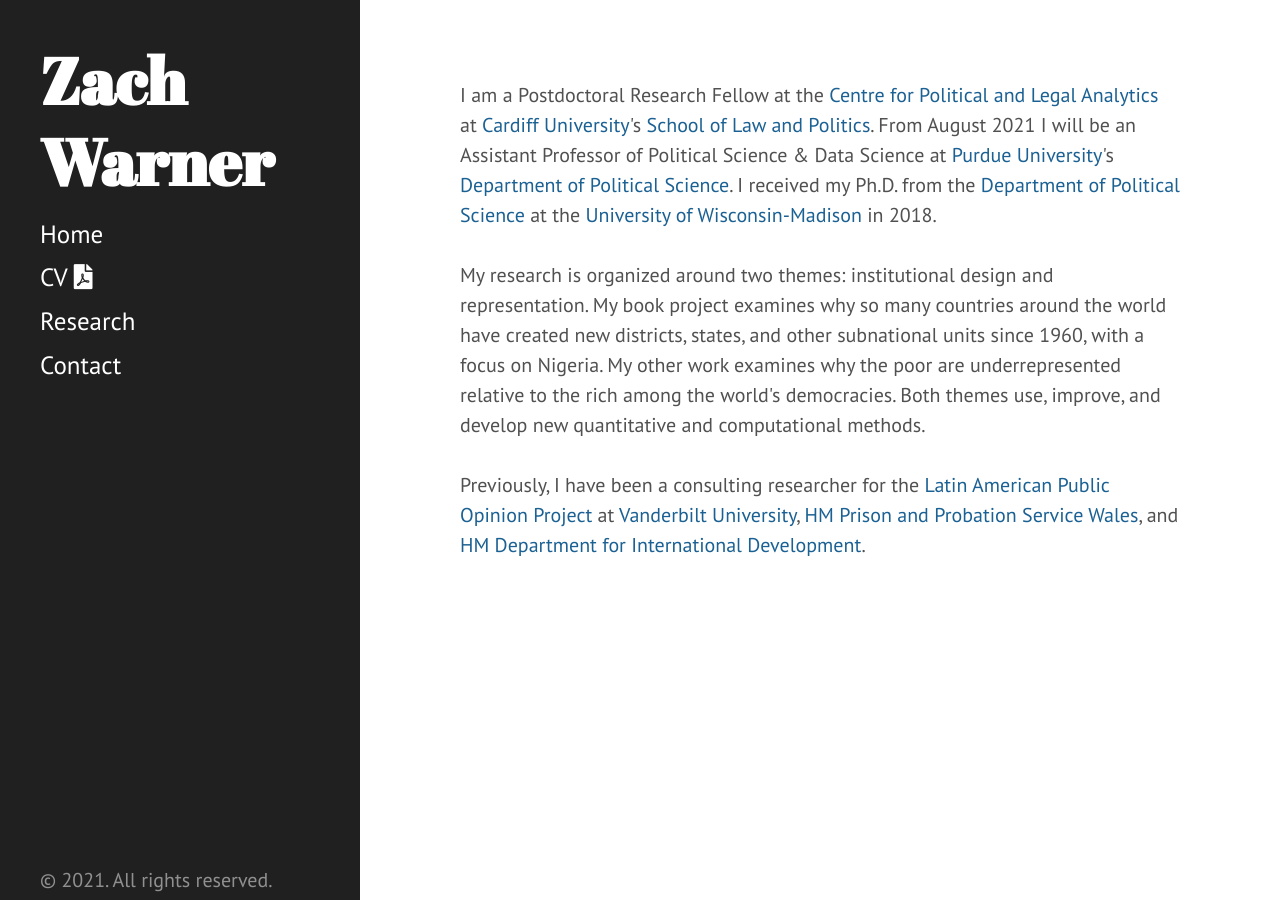
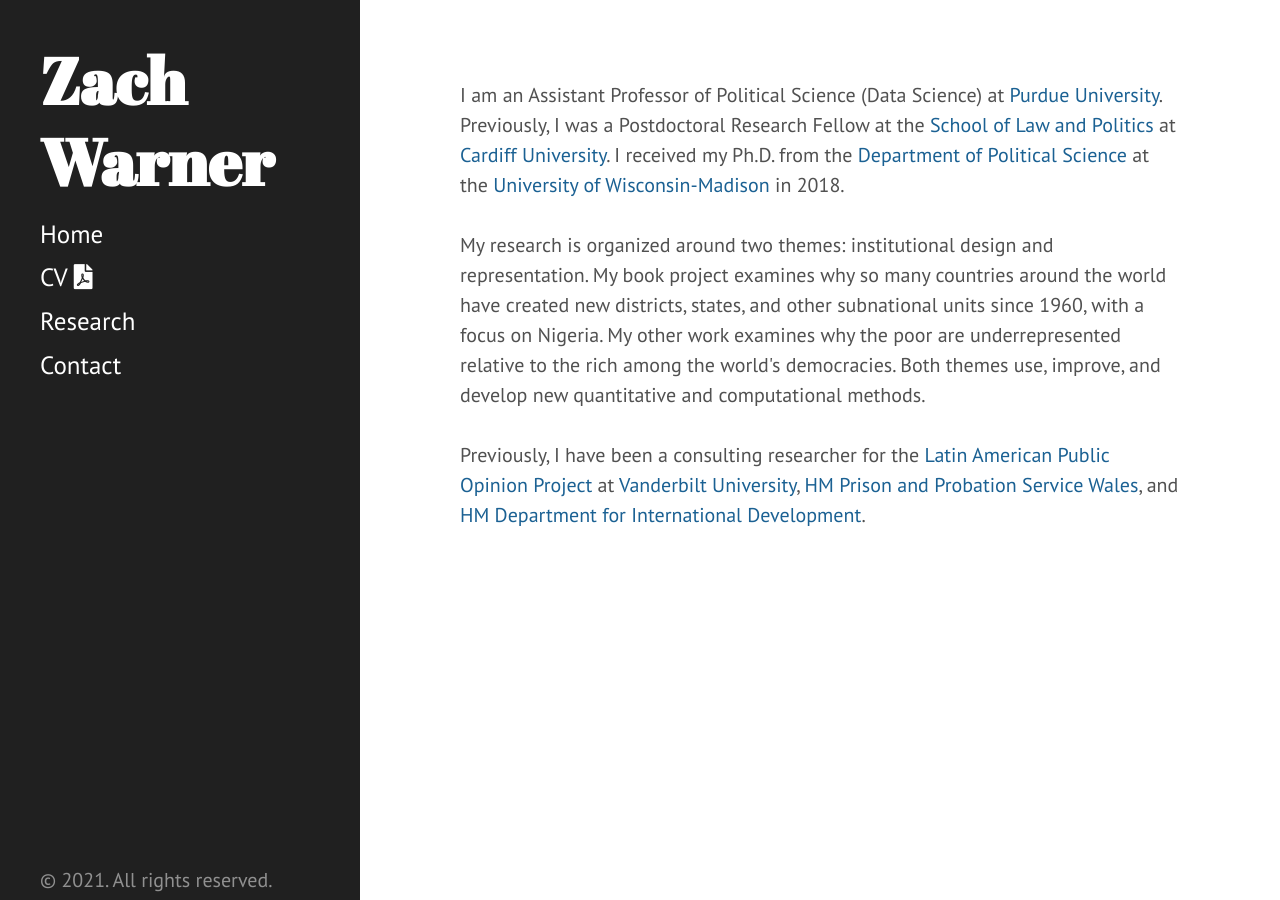
Before and after one commit to zachwarner/zachwarner.github.io, a Jekyll site: the page built from index.html, in a window 1280 px wide. Built offline with Jekyll 4.4.1, drawn with Linux system fonts in a browser that asks for light colours.

Commit message:
Update front page
Make Cardiff info past tense

```diff
--- a/index.html
+++ b/index.html
@@ -3,7 +3,7 @@
 title: Home
 ---
 
-I am a Postdoctoral Research Fellow at the <a href="https://www.cardiff.ac.uk/research/explore/research-units/the-centre-for-political-and-legal-analytics">Centre for Political and Legal Analytics</a> at <a href="https://www.cardiff.ac.uk">Cardiff University</a>'s <a href="https://www.cardiff.ac.uk/law-politics">School of Law and Politics</a>. From August 2021 I will be an Assistant Professor of Political Science & Data Science at <a href="https://purdue.edu/">Purdue University</a>'s <a href="https://www.cla.purdue.edu/academic/polsci/">Department of Political Science</a>. I received my Ph.D. from the <a href="http://polisci.wisc.edu/">Department of Political Science</a> at the <a href="http://www.wisc.edu">University of Wisconsin-Madison</a> in 2018. <br> <br>
+I am an Assistant Professor of Political Science (Data Science) at <a href="https://cla.purdue.edu/academic/polsci/">Purdue University</a>. Previously, I was a Postdoctoral Research Fellow at the <a href="https://www.cardiff.ac.uk/law-politics">School of Law and Politics</a> at <a href="https://www.cardiff.ac.uk">Cardiff University</a>. I received my Ph.D. from the <a href="http://polisci.wisc.edu/">Department of Political Science</a> at the <a href="http://www.wisc.edu">University of Wisconsin-Madison</a> in 2018. <br> <br>
 
 My research is organized around two themes: institutional design and representation. My book project examines why so many countries around the world have created new districts, states, and other subnational units since 1960, with a focus on Nigeria. My other work examines why the poor are underrepresented relative to the rich among the world's democracies. Both themes use, improve, and develop new quantitative and computational methods. <br> <br>
 
```
